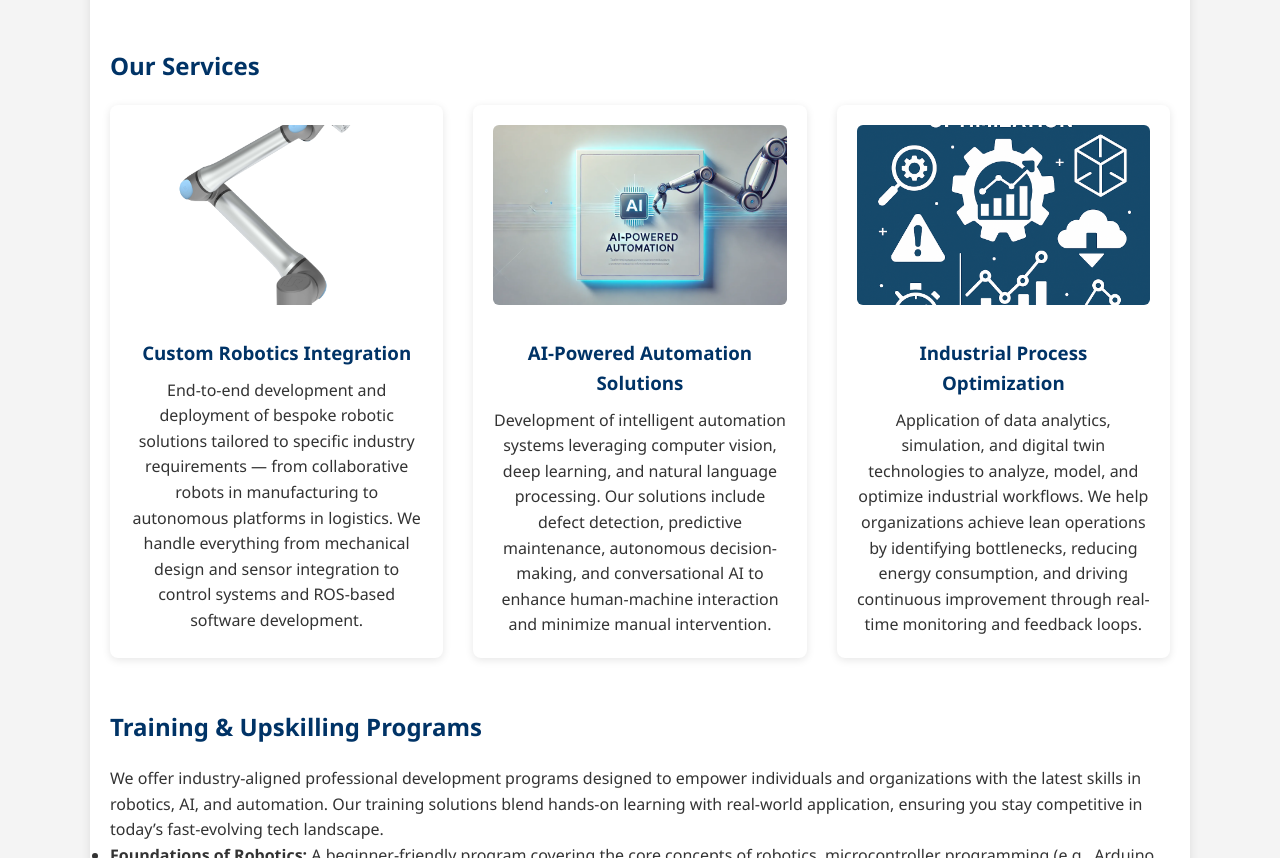
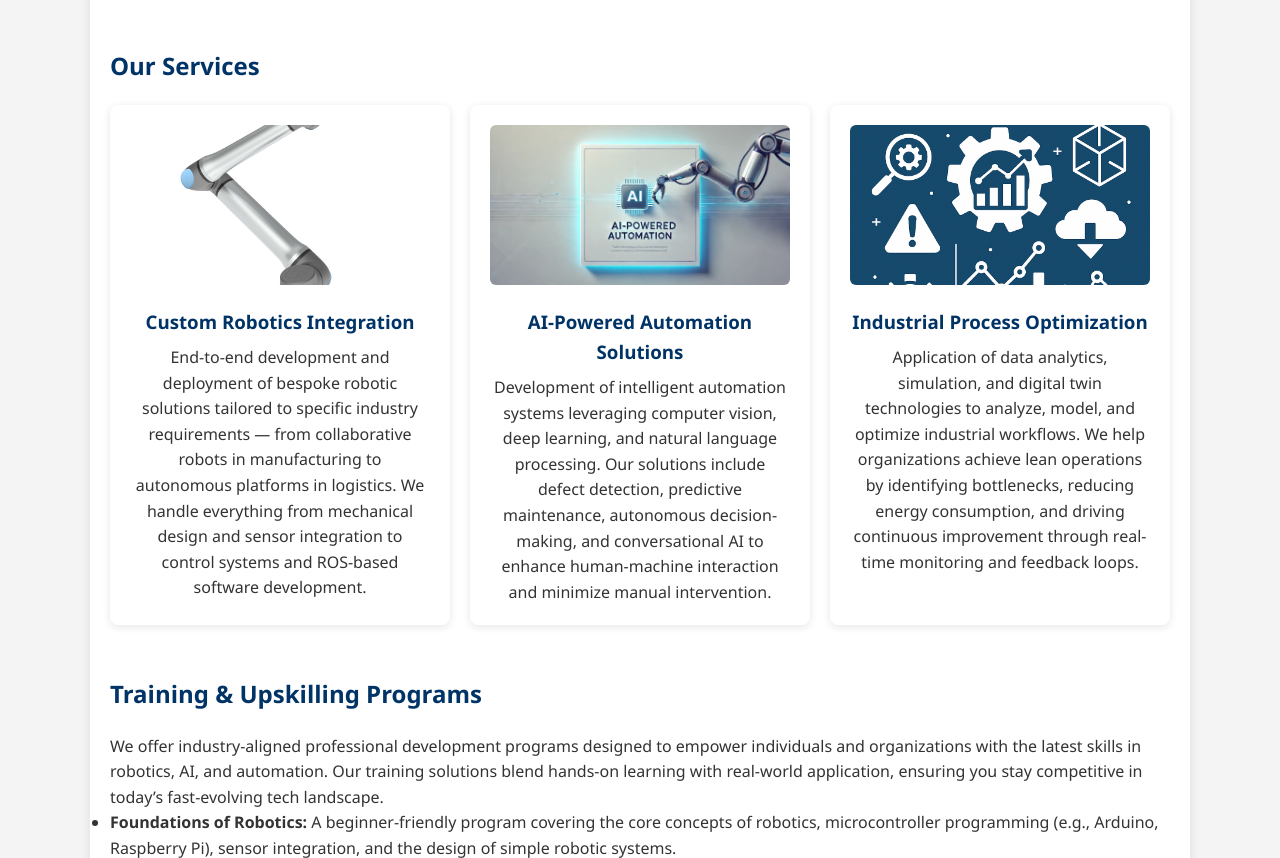
Before and after one commit to Raviteja-T/abn-consultancy, a plain HTML site: page index.html in a window 1280 px wide. Shown: the part 463-1321 px from the top of the page. Drawn offline with Linux system fonts and the light colour scheme.

Commit message:
update index file

```diff
--- a/style.css
+++ b/style.css
@@ -12,7 +12,7 @@ body {
     color: #333;
 }
 
-/* Header styles */
+/* Header */
 header {
     background-color: #003366;
     color: white;
@@ -53,7 +53,7 @@ nav ul li a:hover {
     background-color: #005bb5;
 }
 
-/* Main content layout */
+/* Main content */
 main {
     padding: 40px 20px;
     max-width: 1100px;
@@ -76,38 +76,40 @@ ul li {
     margin-bottom: 12px;
 }
 
-/* Services grid */
+/* Service cards layout */
 .service-grid {
     display: flex;
     flex-wrap: wrap;
-    gap: 30px;
+    gap: 20px;
     justify-content: space-between;
 }
 
 .service-item {
-    flex: 1 1 calc(33.33% - 20px);
+    flex: 1 1 calc(33.333% - 20px);
     background-color: #ffffff;
     border-radius: 8px;
     padding: 20px;
     box-shadow: 0 2px 8px rgba(0, 0, 0, 0.1);
     text-align: center;
+    display: flex;
+    flex-direction: column;
+    justify-content: start;
 }
 
 .service-img {
     width: 100%;
-    height: 180px;
+    height: 160px;
     object-fit: cover;
     border-radius: 6px;
-    margin-bottom: 15px;
+    margin-bottom: 12px;
 }
 
 .service-item h3 {
-    margin-top: 10px;
-    margin-bottom: 10px;
     color: #003366;
+    margin: 10px 0 8px;
 }
 
-/* Contact and footer */
+/* Footer */
 footer {
     background-color: #003366;
     color: white;
@@ -115,7 +117,7 @@ footer {
     padding: 15px 10px;
 }
 
-/* Responsive tweaks */
+/* Responsive for mobile */
 @media (max-width: 900px) {
     .service-grid {
         flex-direction: column;
```
